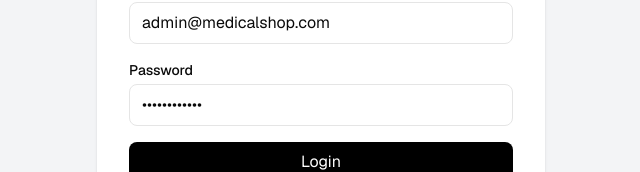
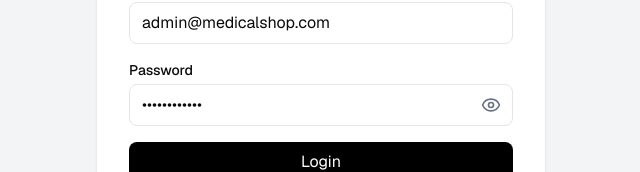
Before and after one commit to CheSubhro/pharmatrix, a Next.js app: page /login in a window 1280 px wide. Shown: the part 378-550 px from the top of the page, without its empty margins (319-959 px from the left). Built offline with nearby package versions, Linux system fonts and the light colour scheme.

Commit message:
Eye Icon Change In Login page

```diff
--- a/src/app/login/page.tsx
+++ b/src/app/login/page.tsx
@@ -3,10 +3,12 @@
 
 import { FormEvent, useState } from "react";
 import { signIn } from "next-auth/react";
+import { Eye, EyeOff } from "lucide-react";
 
 export default function LoginPage() {
   const [email, setEmail] = useState("admin@medicalshop.com");
   const [password, setPassword] = useState("Admin@123456");
+  const [showPassword, setShowPassword] = useState(false);
   const [error, setError] = useState("");
   const [loading, setLoading] = useState(false);
 
@@ -63,13 +65,28 @@ export default function LoginPage() {
               Password
             </label>
 
-            <input
-              type="password"
-              value={password}
-              onChange={(e) => setPassword(e.target.value)}
-              className="w-full rounded-md border px-3 py-2"
-              required
-            />
+            <div className="relative">
+              <input
+                type={showPassword ? "text" : "password"}
+                value={password}
+                onChange={(e) => setPassword(e.target.value)}
+                className="w-full rounded-md border px-3 py-2 pr-10"
+                required
+              />
+
+              <button
+                type="button"
+                onClick={() => setShowPassword(!showPassword)}
+                className="absolute right-2 top-1/2 -translate-y-1/2 p-1 text-gray-500 hover:text-gray-800"
+                aria-label={showPassword ? "Hide password" : "Show password"}
+              >
+                {showPassword ? (
+                  <EyeOff size={20} />
+                ) : (
+                  <Eye size={20} />
+                )}
+              </button>
+            </div>
           </div>
 
           {error && (
```
